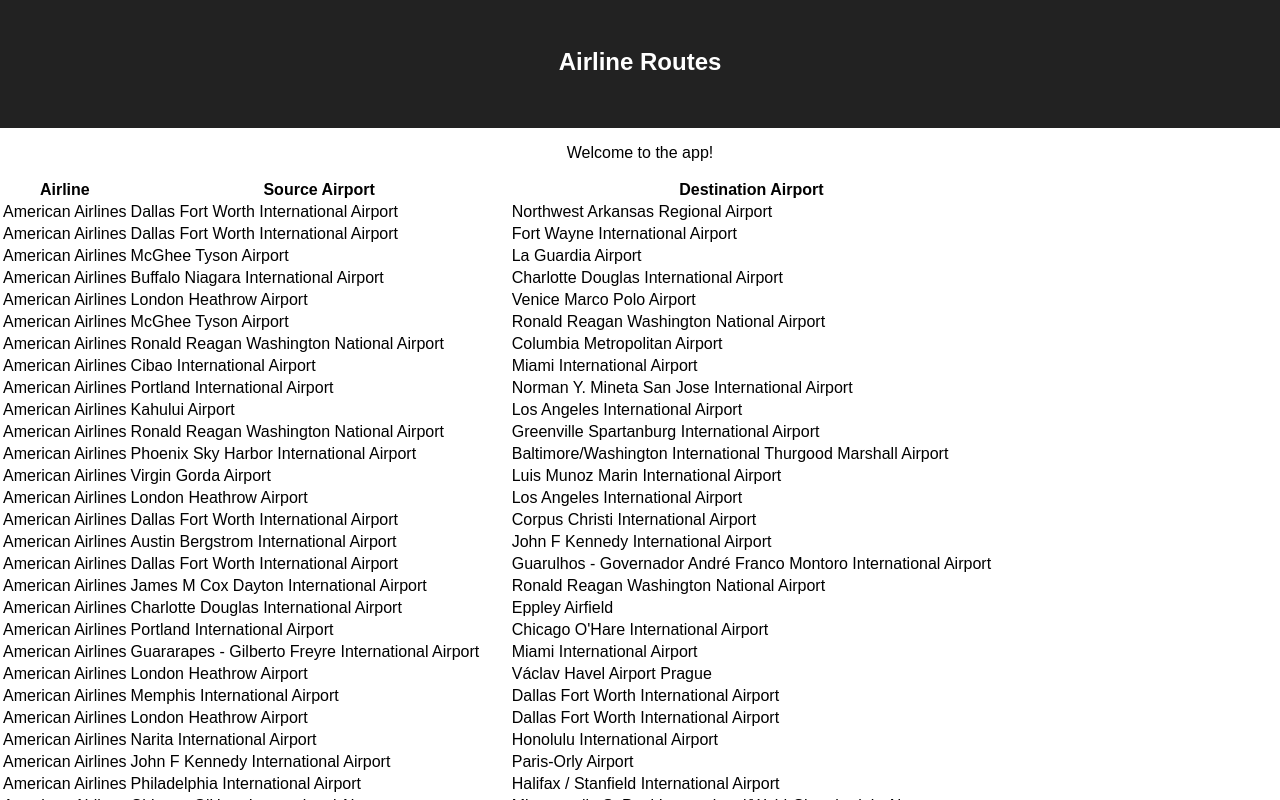
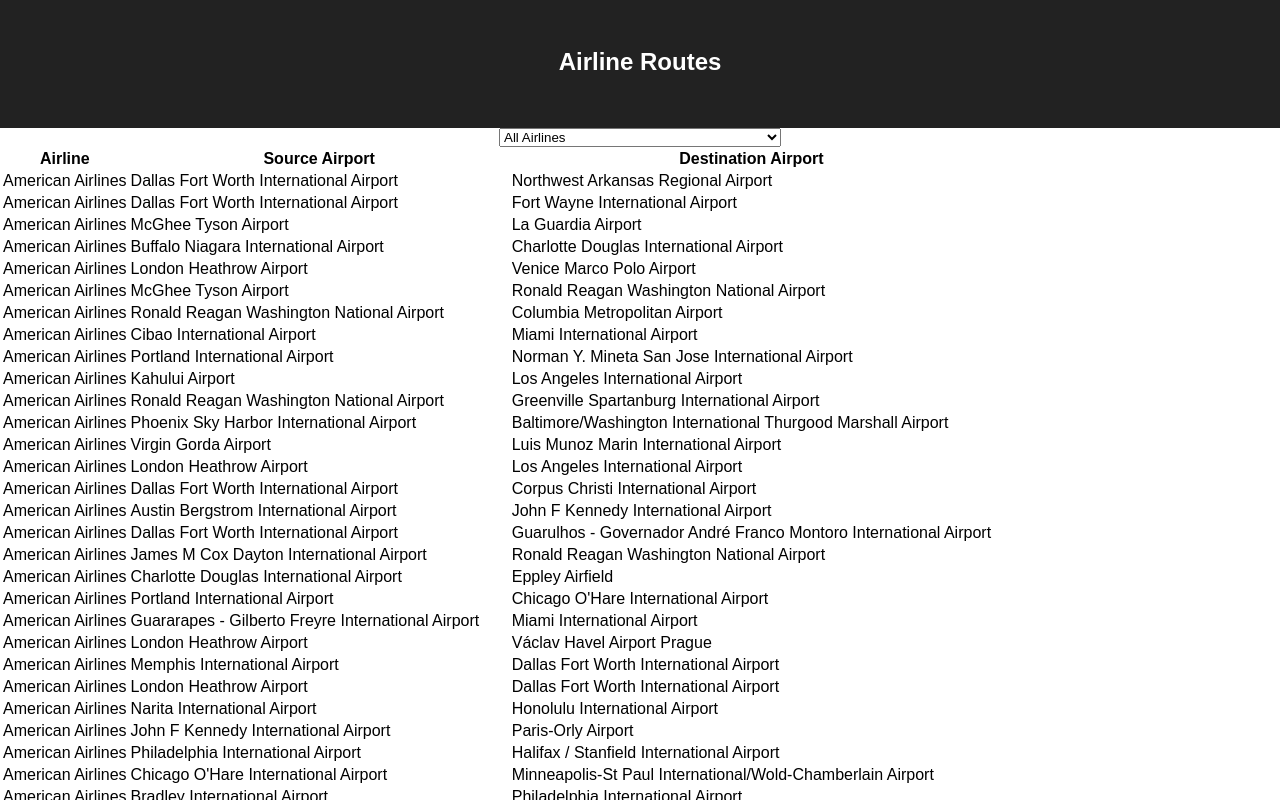
Before and after one commit to partemen86/Airlines, a React (Create React App) app: page / in a window 1280 px wide. Shown: the top 800 px of the page. Built offline with nearby package versions, Linux system fonts and the light colour scheme.

Commit message:
added Select component

```diff
--- a/src/App.js
+++ b/src/App.js
@@ -1,10 +1,12 @@
-import React, { Component } from 'react';
+import React, { useState } from 'react';
 import './App.css';
 import data from './data';
 import { getAirlineById, getAirportByCode } from './data';
 import Table from './components/Table';
+import Select from './components/Select';
 
 const App = () => {
+  const [airline, setAirline] = useState('all')
   const columns = [
     {name: 'Airline', property: 'airline'},
     {name: 'Source Airport', property: 'src'},
@@ -19,19 +21,32 @@
     }
   }
 
+  const filteredRoutes = data.routes.filter(route => {
+    return route.airline === airline || airline === 'all'
+  })
+
+  const selectAirline = (e) => {
+    e.preventDefault()
+    const value = e.target.value
+    if (value === 'all') {
+      setAirline(value)
+    } else {
+      setAirline(Number(value))
+    }
+  }
+
   return (
     <div className='app'>
       <header className='header'>
         <h1 className='title'>Airline Routes</h1>
       </header>
       <section>
-      <p>
-        Welcome to the app!
-      </p>
+        <Select options={data.airlines} valueKey='id' titleKey='name'
+          allTitle='All Airlines' value={airline} onSelect={selectAirline} />
       </section>
       <div>
         <Table className='routes-table' columns={columns}
-        rows={data.routes} format={formatValue} perPage={49} />
+          rows={filteredRoutes} format={formatValue} perPage={49} />
       </div>
     </div>
   )
--- /dev/null
+++ b/src/components/Select.js
@@ -0,0 +1,24 @@
+import React from "react";
+
+const Select = ({
+  options,
+  valueKey,
+  titleKey,
+  allTitle,
+  value,
+  onSelect }
+) => {
+
+  return (
+    <select value={value} onChange={onSelect}>
+      <option key='all' value='all'>{allTitle}</option>
+      {options.map(option => {
+        const val = option[valueKey]
+        const name = option[titleKey]
+        return <option key={val} value={val}>{name}</option>
+      })}
+    </select>
+  )
+}
+
+export default Select
```
Lines whose indentation alone changed are shown as unchanged.
